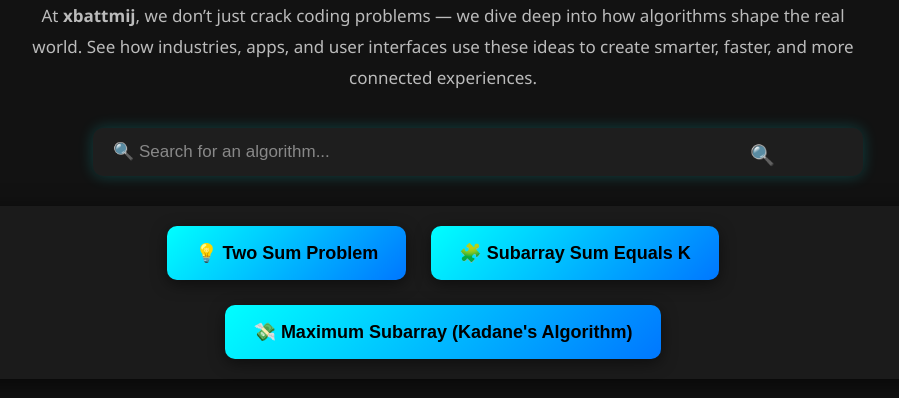
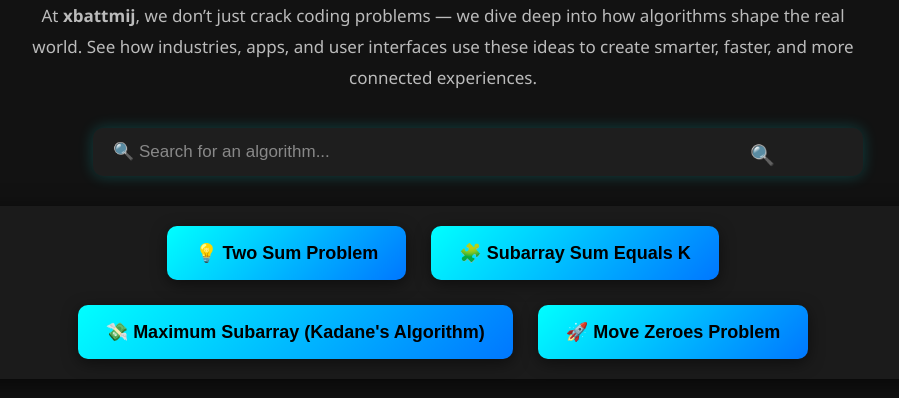
Before and after one commit to kartikSingh1119/x.leetCode, a plain HTML site: page index.html in a window 1280 px wide. Shown: the part 94-492 px from the top of the page, without its empty margins (197-1096 px from the left). Drawn offline with Linux system fonts and the light colour scheme.

Commit message:
Update index.html

```diff
--- a/index.html
+++ b/index.html
@@ -117,7 +117,7 @@
     <a href="twoSum.html"><button class="algo-btn">💡 Two Sum Problem</button></a>
     <a href="subArray.html"><button class="algo-btn">🧩 Subarray Sum Equals K</button></a>
     <a href="maximumSubarray.html"><button class="algo-btn">💸 Maximum Subarray (Kadane's Algorithm)</button></a>
-  </div>
+    <a href="moveZero.html"><button class="algo-btn">🚀 Move Zeroes Problem</button></a >
   </div>
 
   <script>
```
